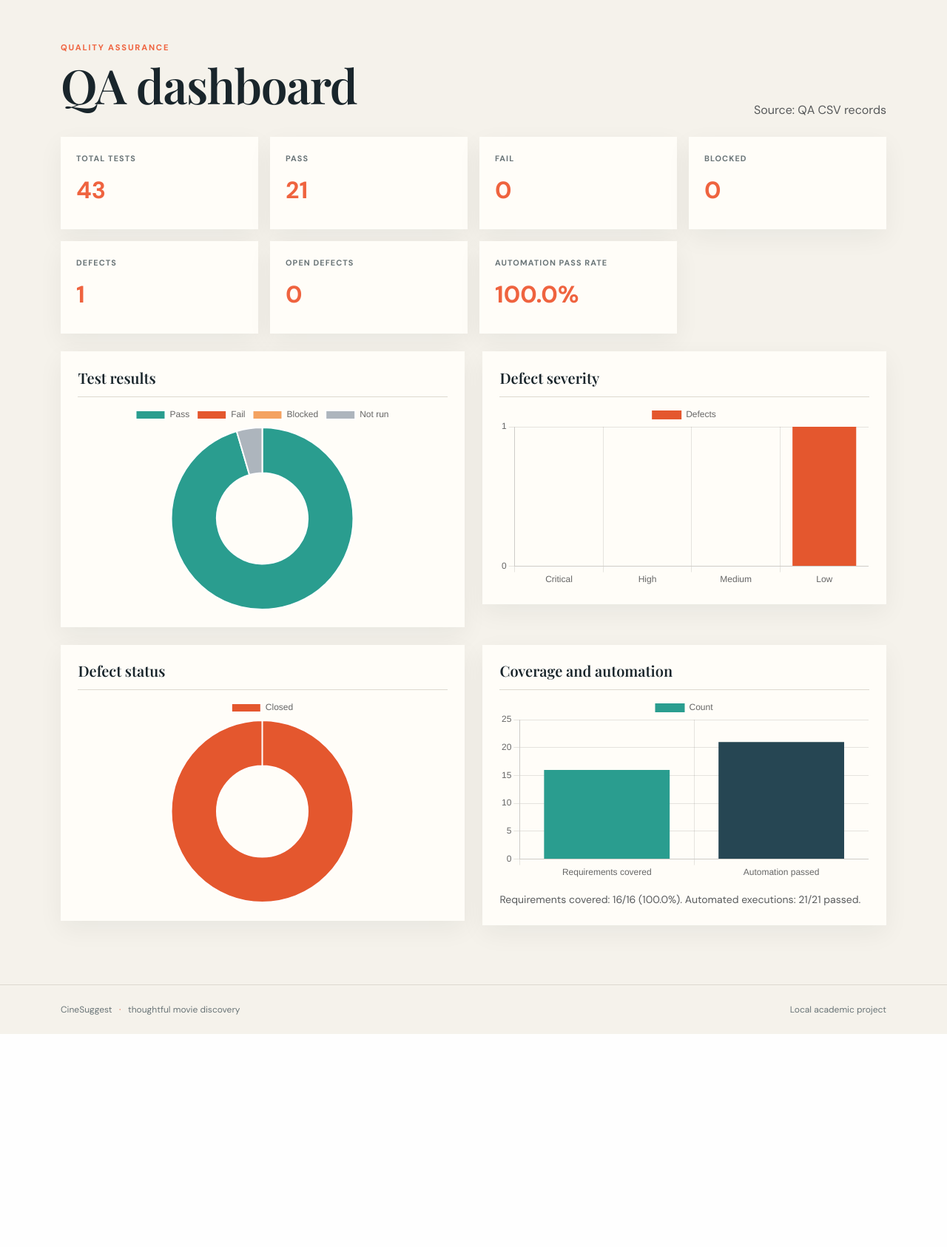
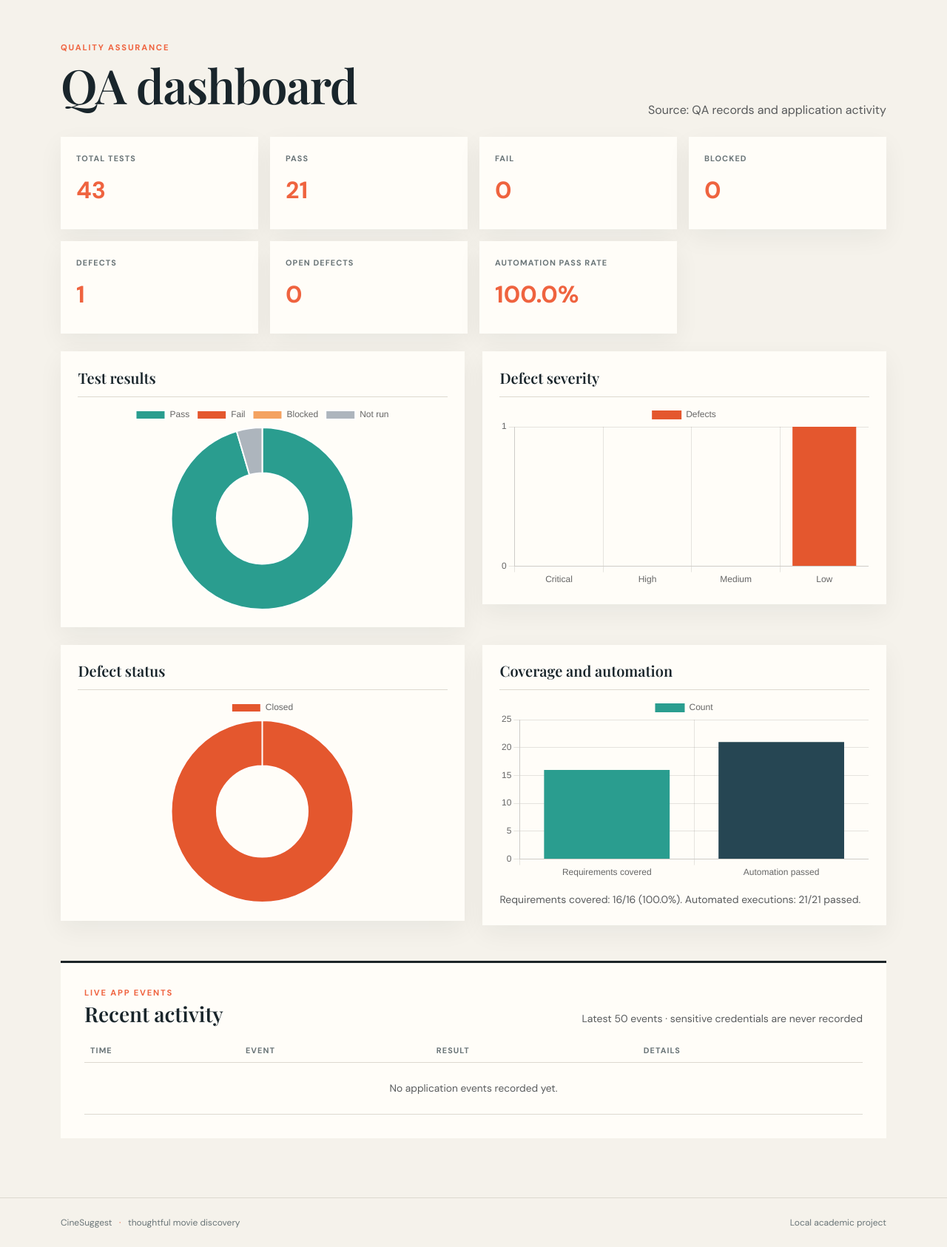
Before and after one commit to Chishab/cinesuggest, a Flask app: page /dashboard in a window 1280 px wide. Shown: the part 71-1757 px from the top of the page at 74% size. Before the commit the page ends 1469 px from the top, so only its background shows below. Run offline with Flask 3, Linux system fonts and the light colour scheme.

Commit message:
Add dashboard activity event log

```diff
--- a/app/__init__.py
+++ b/app/__init__.py
@@ -31,6 +31,7 @@
     with app.app_context():
         from app.models.user import User
         from app.models.movie import Movie
+        from app.models.activity_log import ActivityLog
 
         db.create_all()
 
--- a/app/models/__init__.py
+++ b/app/models/__init__.py
@@ -1,4 +1,5 @@
 from app.models.user import User
 from app.models.movie import Movie
+from app.models.activity_log import ActivityLog
 
-__all__ = ["Movie", "User"]
+__all__ = ["ActivityLog", "Movie", "User"]
--- a/app/routes/dashboard.py
+++ b/app/routes/dashboard.py
@@ -1,5 +1,7 @@
 from flask import Blueprint, redirect, render_template, url_for
 
+from app import db
+from app.models.activity_log import ActivityLog
 from app.services.qa_metrics import build_metrics
 
 
@@ -13,4 +15,9 @@
 
 @dashboard_bp.get("/dashboard")
 def dashboard():
-    return render_template("dashboard.html", metrics=build_metrics())
+    activity_logs = db.session.scalars(
+        db.select(ActivityLog).order_by(ActivityLog.created_at.desc()).limit(50)
+    ).all()
+    return render_template(
+        "dashboard.html", metrics=build_metrics(), activity_logs=activity_logs
+    )
--- a/app/static/css/style.css
+++ b/app/static/css/style.css
@@ -75,6 +75,13 @@
 .chart-panel { padding: 1.4rem; }
 .chart-panel h2 { border-bottom: 1px solid var(--line); padding-bottom: 0.8rem; }
 .chart-panel canvas { max-height: 280px; }
+.activity-panel { background: var(--cream); border-top: 3px solid var(--night); padding: clamp(1.2rem, 3vw, 2rem); }
+.activity-table { --bs-table-bg: transparent; --bs-table-color: var(--ink); font-size: 0.86rem; }
+.activity-table th { border-bottom-color: var(--line); color: var(--muted); font-size: 0.68rem; letter-spacing: 0.1em; text-transform: uppercase; }
+.activity-table td { border-bottom-color: var(--line); }
+.event-status { display: inline-block; font-size: 0.7rem; font-weight: 700; padding: 0.28rem 0.55rem; text-transform: uppercase; }
+.event-status-success { background: #d9eee6; color: #17664f; }
+.event-status-error { background: #fbe1da; color: #a13924; }
 .alert { border-radius: 0; }
 
 @media (max-width: 767.98px) {
--- a/app/templates/dashboard.html
+++ b/app/templates/dashboard.html
@@ -1,9 +1,32 @@
 {% extends "base.html" %}
 {% block title %}QA Dashboard | CineSuggest{% endblock %}
 {% block content %}
-<div class="d-flex flex-wrap justify-content-between align-items-end gap-3 mb-4"><div><p class="eyebrow mb-1">QUALITY ASSURANCE</p><h1>QA dashboard</h1></div><span class="text-muted">Source: QA CSV records</span></div>
+<div class="d-flex flex-wrap justify-content-between align-items-end gap-3 mb-4"><div><p class="eyebrow mb-1">QUALITY ASSURANCE</p><h1>QA dashboard</h1></div><span class="text-muted">Source: QA records and application activity</span></div>
 <div class="row g-3 mb-4">{% for label, value in [('TOTAL TESTS', metrics.total_tests), ('PASS', metrics.passed), ('FAIL', metrics.failed), ('BLOCKED', metrics.blocked), ('DEFECTS', metrics.total_defects), ('OPEN DEFECTS', metrics.open_defects), ('AUTOMATION PASS RATE', metrics.automation_percentage|string + '%')] %}<div class="col-6 col-lg-3"><div class="metric-card"><span>{{ label }}</span><strong>{{ value }}</strong></div></div>{% endfor %}</div>
 <div class="row g-4"><div class="col-lg-6"><section class="chart-panel"><h2 class="h5">Test results</h2><canvas id="test-result-chart"></canvas></section></div><div class="col-lg-6"><section class="chart-panel"><h2 class="h5">Defect severity</h2><canvas id="defect-severity-chart"></canvas></section></div><div class="col-lg-6"><section class="chart-panel"><h2 class="h5">Defect status</h2><canvas id="defect-status-chart"></canvas></section></div><div class="col-lg-6"><section class="chart-panel"><h2 class="h5">Coverage and automation</h2><canvas id="coverage-chart"></canvas><p class="small text-muted mt-3 mb-0">Requirements covered: {{ metrics.requirements_covered }}/{{ metrics.requirements_total }} ({{ metrics.traceability_percentage }}%). Automated executions: {{ metrics.automation_passed }}/{{ metrics.automation_total }} passed.</p></section></div></div>
+<section class="activity-panel mt-5">
+	<div class="d-flex flex-wrap align-items-end justify-content-between gap-2 mb-3">
+		<div><p class="eyebrow mb-1">LIVE APP EVENTS</p><h2 class="h3 mb-0">Recent activity</h2></div>
+		<span class="small text-muted">Latest 50 events · sensitive credentials are never recorded</span>
+	</div>
+	<div class="table-responsive">
+		<table class="table activity-table align-middle mb-0">
+			<thead><tr><th scope="col">Time</th><th scope="col">Event</th><th scope="col">Result</th><th scope="col">Details</th></tr></thead>
+			<tbody>
+			{% for event in activity_logs %}
+				<tr>
+					<td class="text-nowrap">{{ event.created_at.strftime('%Y-%m-%d %H:%M:%S') }} UTC</td>
+					<td class="text-capitalize">{{ event.event_type }}</td>
+					<td><span class="event-status event-status-{{ event.outcome }}">{{ event.outcome }}</span></td>
+					<td>{{ event.message }}</td>
+				</tr>
+			{% else %}
+				<tr><td colspan="4" class="text-center text-muted py-4">No application events recorded yet.</td></tr>
+			{% endfor %}
+			</tbody>
+		</table>
+	</div>
+</section>
 <div id="qa-metrics" data-metrics="{{ metrics|tojson|forceescape }}"></div>
 <script src="https://cdn.jsdelivr.net/npm/chart.js@4.4.4/dist/chart.umd.min.js"></script><script src="{{ url_for('static', filename='js/dashboard.js') }}"></script>
 {% endblock %}
```
Also changed, not shown: app/models/activity_log.py (added, +15 -0 lines), app/routes/auth.py (+9 -0 lines), app/routes/recommendations.py (+22 -4 lines), app/services/activity.py (added, +9 -0 lines), tests/test_auth.py (+42 -0 lines), tests/test_movies.py (+31 -0 lines), README.md.
